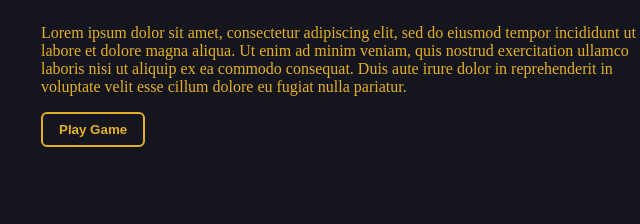
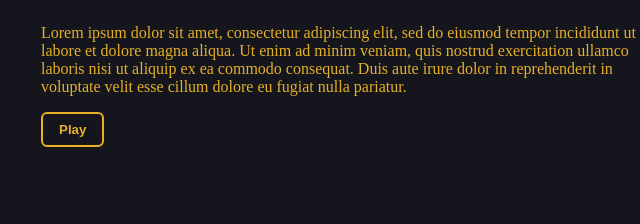
Before and after one commit to TaylorMerwin/dice-game, a plain HTML site: page index.html in a window 1280 px wide. Shown: the full height of the page, 599-1239 px from the left. Drawn offline with Linux system fonts and the light colour scheme.

Commit message:
formatting

```diff
--- a/index.html
+++ b/index.html
@@ -14,12 +14,9 @@
           </div>
           <div class="right">
             <p>Lorem ipsum dolor sit amet, consectetur adipiscing elit, sed do eiusmod tempor incididunt ut labore et dolore magna aliqua. Ut enim ad minim veniam, quis nostrud exercitation ullamco laboris nisi ut aliquip ex ea commodo consequat. Duis aute irure dolor in reprehenderit in voluptate velit esse cillum dolore eu fugiat nulla pariatur.</p>
-
-
             <button class="play">
-                                        <strong>Play Game</strong>
+              <strong>Play</strong>
             </button>
-
           </div>
         </div>
 </body>
```
Lines whose indentation alone changed are shown as unchanged.
